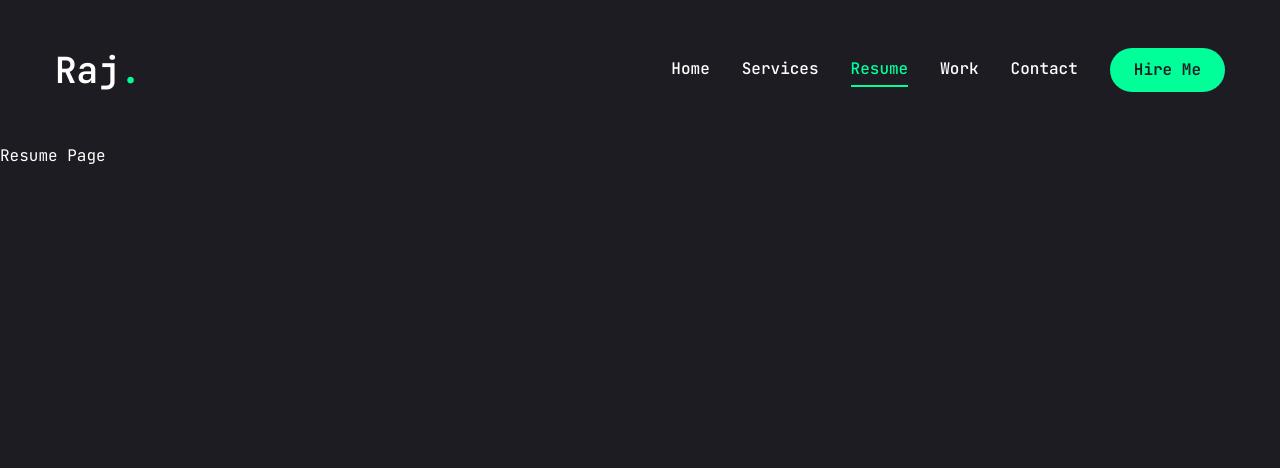
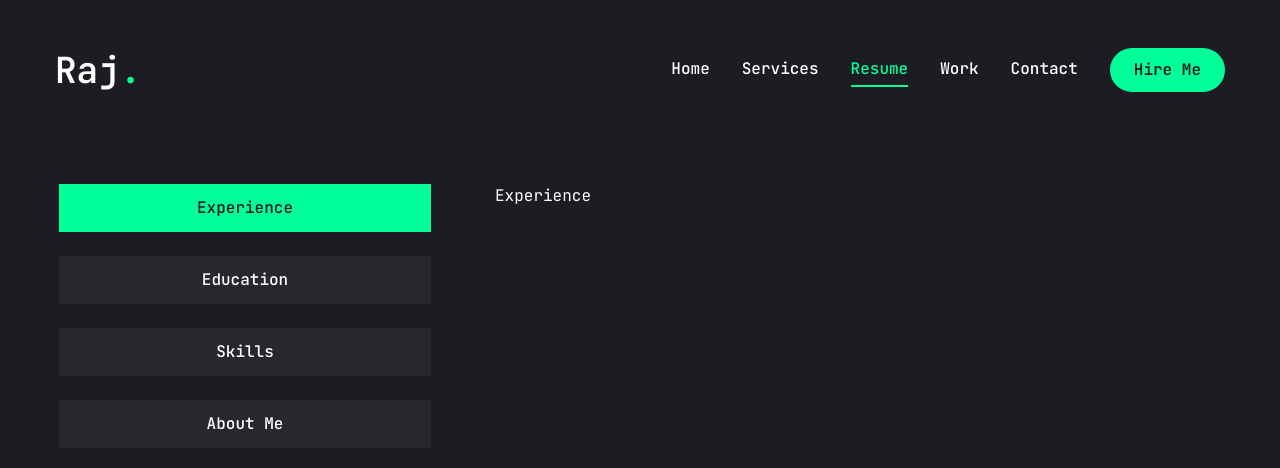
Before and after one commit to RajVenkat20/Portfolio, a Next.js app: page /resume in a window 1280 px wide. Shown: the top 468 px of the page. Built offline with nearby package versions, Linux system fonts and the light colour scheme.

Commit message:
Made changes to Resume component

```diff
--- a/app/resume/page.jsx
+++ b/app/resume/page.jsx
@@ -1,5 +1,187 @@
+"use client";
+
+import {
+  FaHtml5,
+  FaCss3,
+  FaJava,
+  FaJs,
+  FaNodeJs,
+  FaReact,
+  FaAngular,
+  FaJira,
+} from "react-icons/fa";
+
+import { SiTailwindcss, SiNextdotjs } from "react-icons/si";
+
+// About data
+const about = {
+  title: "About me",
+  description: "Lorem ipsum salt kha re baigan",
+  info: [
+    {
+      fieldName: "Name",
+      fieldValue: "Raj Venkat Reddy Mavuram",
+    },
+    {
+      fieldName: "Phone",
+      fieldValue: "(+1) 765 426 9059",
+    },
+    {
+      fieldName: "Experience",
+      fieldValue: "3+ Years",
+    },
+    {
+      fieldName: "Nationality",
+      fieldValue: "Indian",
+    },
+    {
+      fieldName: "Email",
+      fieldValue: "mrajvenkatreddy@gmail.com",
+    },
+    {
+      fieldName: "Languages",
+      fieldValue: "English, Telugu, Hindi, Kannada",
+    },
+  ],
+};
+
+// Experience data
+const experience = {
+  icon: "/assets/resume/cap.svg",
+  title: "My Education",
+  description: "Lorem ipsum salt khao re baigan",
+  items: [
+    {
+      company: "Purdue University - West Lafayette",
+      position: "Web Developer",
+      duration: "May 2023 - Dec 2024",
+    },
+    {
+      company: "Oracle India Pvt. Ltd.",
+      position: "Software Engineer II",
+      duration: "Sep 2022 - Dec 2022",
+    },
+    {
+      company: "Oracle India Pvt. Ltd.",
+      position: "Software Engineer I",
+      duration: "Jul 2021 - Aug 2022",
+    },
+    {
+      company: "Oracle India Pvt. Ltd.",
+      position: "Software Engineer Intern",
+      duration: "Jan 2021 - Jun 2021",
+    },
+  ],
+};
+
+// Education data
+const education = {
+  icon: "/assets/resume/badge.svg",
+  title: "My Experience",
+  description: "Lorem ipsum salt khao re baigan",
+  items: [
+    {
+      institution: "Purdue University - West Lafayette",
+      degree: "Master of Science",
+      duration: "Jan 2023 - Dec 2024",
+    },
+    {
+      institution: "Vasavi College of Engineering",
+      degree: "Bachelor of Engineering",
+      duration: "Jul 2017 - Aug 2021",
+    },
+  ],
+};
+
+// Skills data
+const skills = {
+  title: "My skills",
+  description: "Lorem ipsum salt khao re baigan",
+  skillList: [
+    {
+      icon: <FaHtml5 />,
+      name: "HTML5",
+    },
+    {
+      icon: <FaCss3 />,
+      name: "HTML5",
+    },
+    {
+      icon: <FaReact />,
+      name: "HTML5",
+    },
+    {
+      icon: <FaAngular />,
+      name: "HTML5",
+    },
+    {
+      icon: <FaJira />,
+      name: "HTML5",
+    },
+    {
+      icon: <FaJs />,
+      name: "HTML5",
+    },
+    {
+      icon: <FaJava />,
+      name: "HTML5",
+    },
+    {
+      icon: <FaNodeJs />,
+      name: "HTML5",
+    },
+    {
+      icon: <SiNextdotjs />,
+      name: "HTML5",
+    },
+    {
+      icon: <SiTailwindcss />,
+      name: "HTML5",
+    },
+  ],
+};
+
+import { Tabs, TabsContent, TabsList, TabsTrigger } from "@/components/ui/tabs";
+import {
+  Tooltip,
+  TooltipContent,
+  TooltipProvider,
+  TooltipTrigger,
+} from "@/components/ui/tooltip";
+import { ScrollArea } from "@/components/ui/scroll-area";
+import { motion } from "framer-motion";
+
 const Resume = () => {
-    return <div>Resume Page</div>;
+  return (
+    <motion.div
+      initial={{ opacity: 0 }}
+      animate={{
+        opacity: 1,
+        transition: { delay: 2.4, duration: 0.4, ease: "easeIn" },
+      }}
+      className="min-h-[80vh] flex items-center justify-center py-12 xl:py-0"
+    >
+      <div className="container mx-auto">
+        <Tabs
+          defaultValue="experience"
+          className="flex flex-col xl:flex-row gap-[60px]"
+        >
+          <TabsList className="flex flex-col w-full max-w-[380px] mx-auto xl:mx-0 gap-6">
+            <TabsTrigger value="experience">Experience</TabsTrigger>
+            <TabsTrigger value="education">Education</TabsTrigger>
+            <TabsTrigger value="skills">Skills</TabsTrigger>
+            <TabsTrigger value="about">About Me</TabsTrigger>
+          </TabsList>
+
+          {/* Content */}
+          <div className="min-h-[70vh] w-full">
+            {/* Experience */}
+            <TabsContent value="experience" className="w-full">Experience</TabsContent>
+          </div>
+        </Tabs>
+      </div>
+    </motion.div>
+  );
 };
 
 export default Resume;
--- a/components/ui/tabs.jsx
+++ b/components/ui/tabs.jsx
@@ -1,43 +1,43 @@
-"use client"
+"use client";
 
-import * as React from "react"
-import * as TabsPrimitive from "@radix-ui/react-tabs"
+import * as React from "react";
+import * as TabsPrimitive from "@radix-ui/react-tabs";
 
-import { cn } from "@/lib/utils"
+import { cn } from "@/lib/utils";
 
-const Tabs = TabsPrimitive.Root
+const Tabs = TabsPrimitive.Root;
 
 const TabsList = React.forwardRef(({ className, ...props }, ref) => (
   <TabsPrimitive.List
     ref={ref}
-    className={cn(
-      "inline-flex h-10 items-center justify-center rounded-md bg-slate-100 p-1 text-slate-500 dark:bg-slate-800 dark:text-slate-400",
-      className
-    )}
-    {...props} />
-))
-TabsList.displayName = TabsPrimitive.List.displayName
+    className={cn("inline-flex h-auto rounded-md p-1 text-primary", className)}
+    {...props}
+  />
+));
+TabsList.displayName = TabsPrimitive.List.displayName;
 
 const TabsTrigger = React.forwardRef(({ className, ...props }, ref) => (
   <TabsPrimitive.Trigger
     ref={ref}
     className={cn(
-      "inline-flex items-center justify-center whitespace-nowrap rounded-sm px-3 py-1.5 text-sm font-medium ring-offset-white transition-all focus-visible:outline-none focus-visible:ring-2 focus-visible:ring-slate-950 focus-visible:ring-offset-2 disabled:pointer-events-none disabled:opacity-50 data-[state=active]:bg-white data-[state=active]:text-slate-950 data-[state=active]:shadow-sm dark:ring-offset-slate-950 dark:focus-visible:ring-slate-300 dark:data-[state=active]:bg-slate-950 dark:data-[state=active]:text-slate-50",
+      "inline-flex items-center w-full bg-[#27272c] justify-center whitespace-nowrap text-white rounded-lg p-3 text-base font-medium ring-offset-white transition-all disabled:pointer-events-none disabled:opacity-50 data-[state=active]:bg-accent data-[state=active]:text-primary data-[state=active]:fond-bold data-[state=active]:shadow-sm",
       className
     )}
-    {...props} />
-))
-TabsTrigger.displayName = TabsPrimitive.Trigger.displayName
+    {...props}
+  />
+));
+TabsTrigger.displayName = TabsPrimitive.Trigger.displayName;
 
 const TabsContent = React.forwardRef(({ className, ...props }, ref) => (
   <TabsPrimitive.Content
     ref={ref}
     className={cn(
-      "mt-2 ring-offset-white focus-visible:outline-none focus-visible:ring-2 focus-visible:ring-slate-950 focus-visible:ring-offset-2 dark:ring-offset-slate-950 dark:focus-visible:ring-slate-300",
+      "min-h-[480px] ring-offset-white focus-visible:outline-none focus-visible:ring-2 focus-visible:ring-slate-950 focus-visible:ring-offset-2 dark:ring-offset-slate-950 dark:focus-visible:ring-slate-300",
       className
     )}
-    {...props} />
-))
-TabsContent.displayName = TabsPrimitive.Content.displayName
+    {...props}
+  />
+));
+TabsContent.displayName = TabsPrimitive.Content.displayName;
 
-export { Tabs, TabsList, TabsTrigger, TabsContent }
+export { Tabs, TabsList, TabsTrigger, TabsContent };
```
